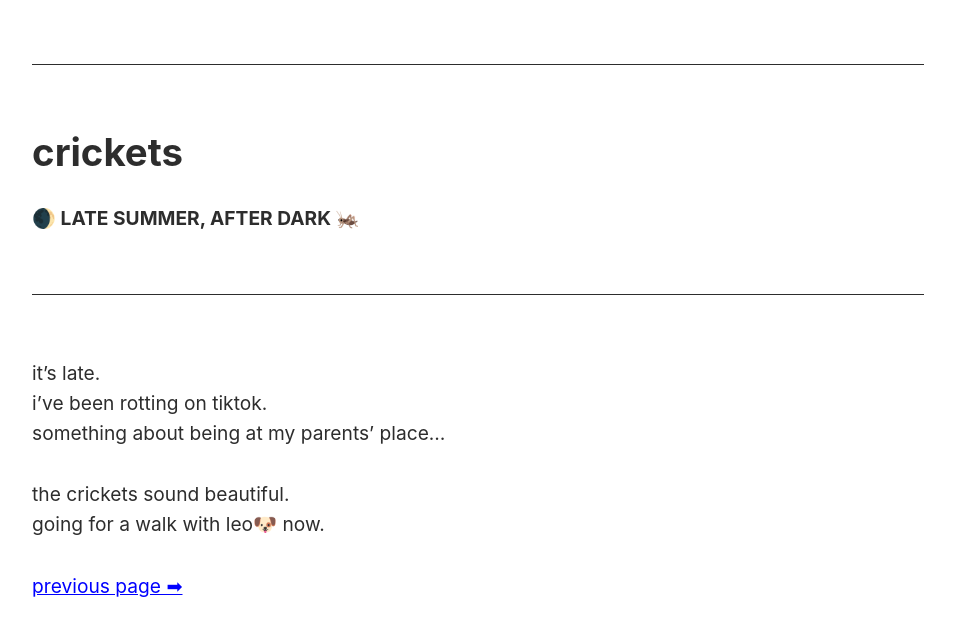
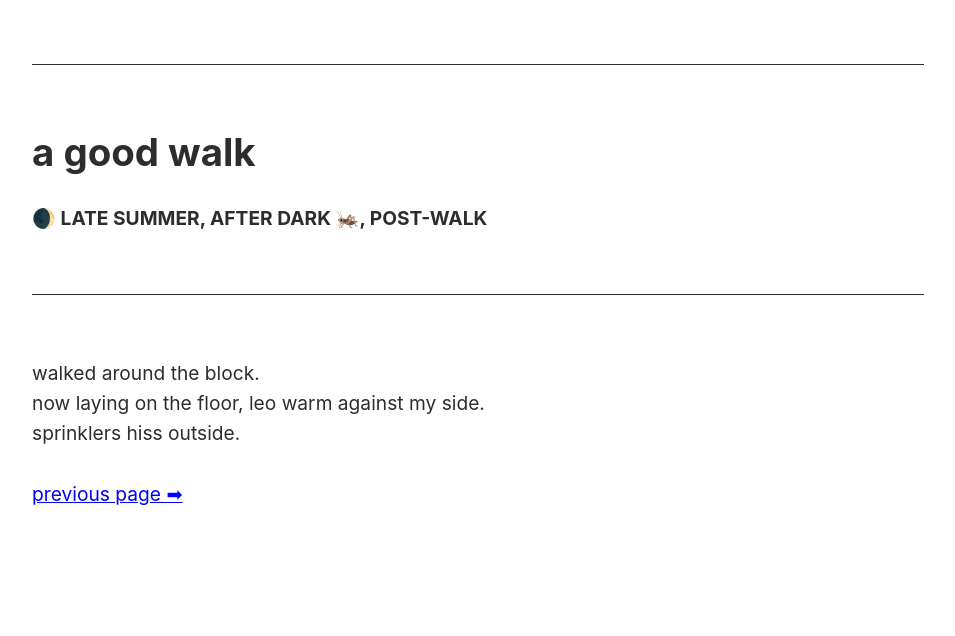
Before and after one commit to dglauber1/dglauber1.github.io, a Jekyll site: the page built from index.md, in a window 1280 px wide. Shown: the top 636 px of the page, without its empty margins (162-1117 px from the left). Built offline with Jekyll 4.4.1, drawn with Linux system fonts in a browser that asks for light colours.

Commit message:
Update index.md

```diff
--- a/index.md
+++ b/index.md
@@ -1,11 +1,8 @@
 ---
-title: crickets
-time: 🌒 late summer, after dark 🦗
-prev-page: yummy-coffee
+title: a good walk
+time: 🌒 late summer, after dark 🦗, post-walk
+prev-page: crickets
 ---
-it's late.
-i've been rotting on tiktok.
-something about being at my parents' place...
-
-the crickets sound beautiful.
-going for a walk with leo🐶 now.
+walked around the block.
+now laying on the floor, leo warm against my side.
+sprinklers hiss outside.
```
